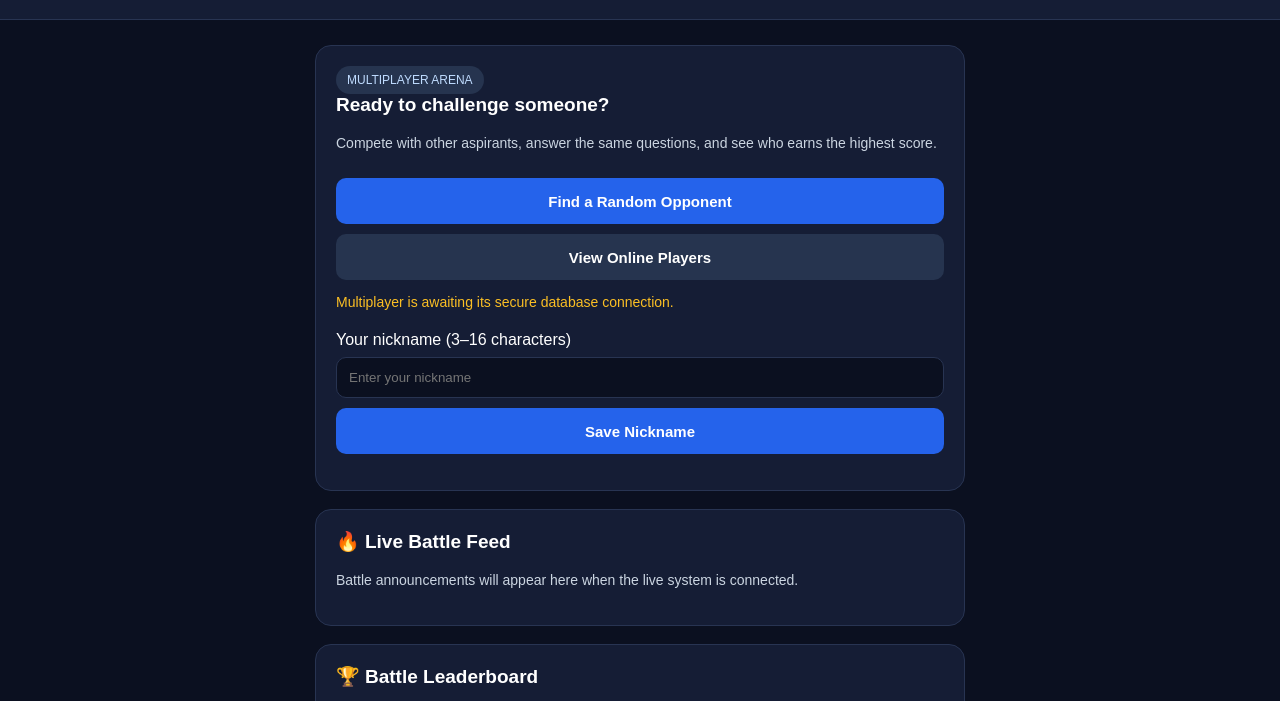
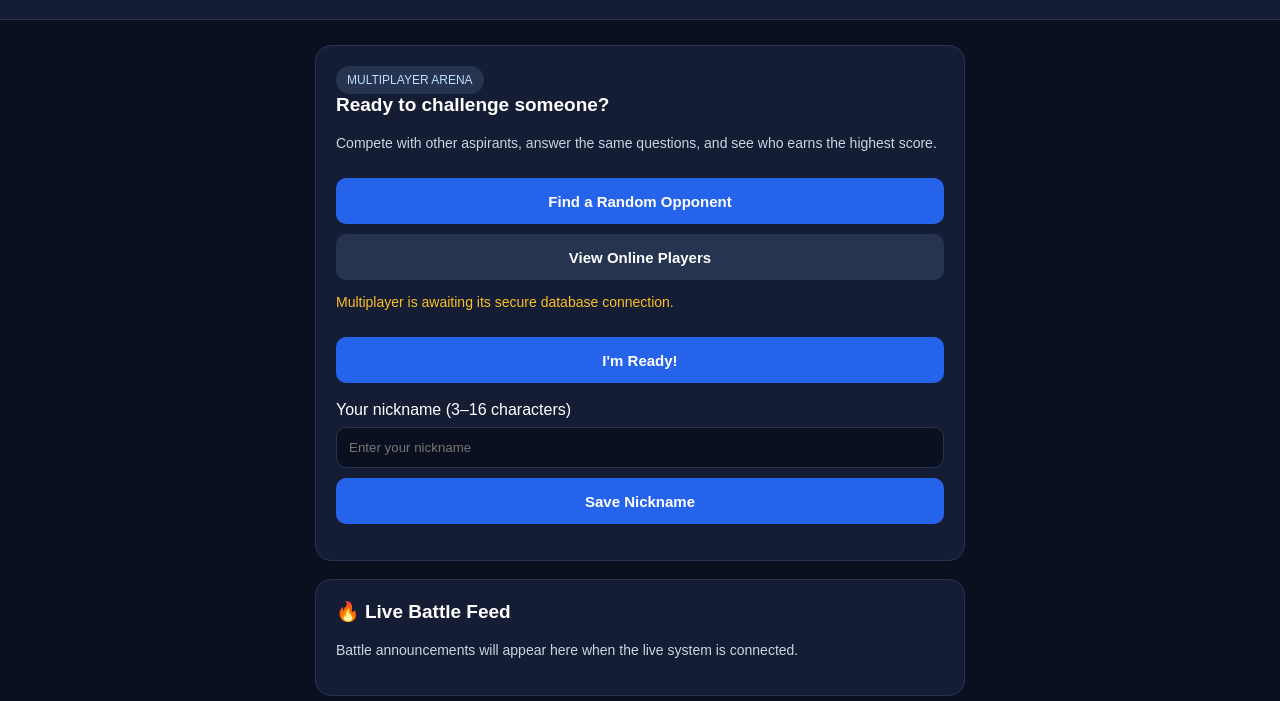
Before and after one commit to samsonmarvelous30-eng/utme-waec-2027-aspirants-hub, a plain HTML site: page battle.html in a window 1280 px wide. Shown: the part 78-779 px from the top of the page. Drawn offline with Linux system fonts and the light colour scheme; no server answers.

Commit message:
Update battle.html

```diff
--- a/battle.html
+++ b/battle.html
@@ -124,7 +124,7 @@
 
       Multiplayer is awaiting its secure database connection.
       </p>
-      <button id="readyBtn" hidden>I'm Ready!</button>
+      <button id="readyBtn">I'm Ready!</button>
       <div style="margin-top:18px;">
   <label for="nickname">Your nickname (3–16 characters)</label>
   <input
```
